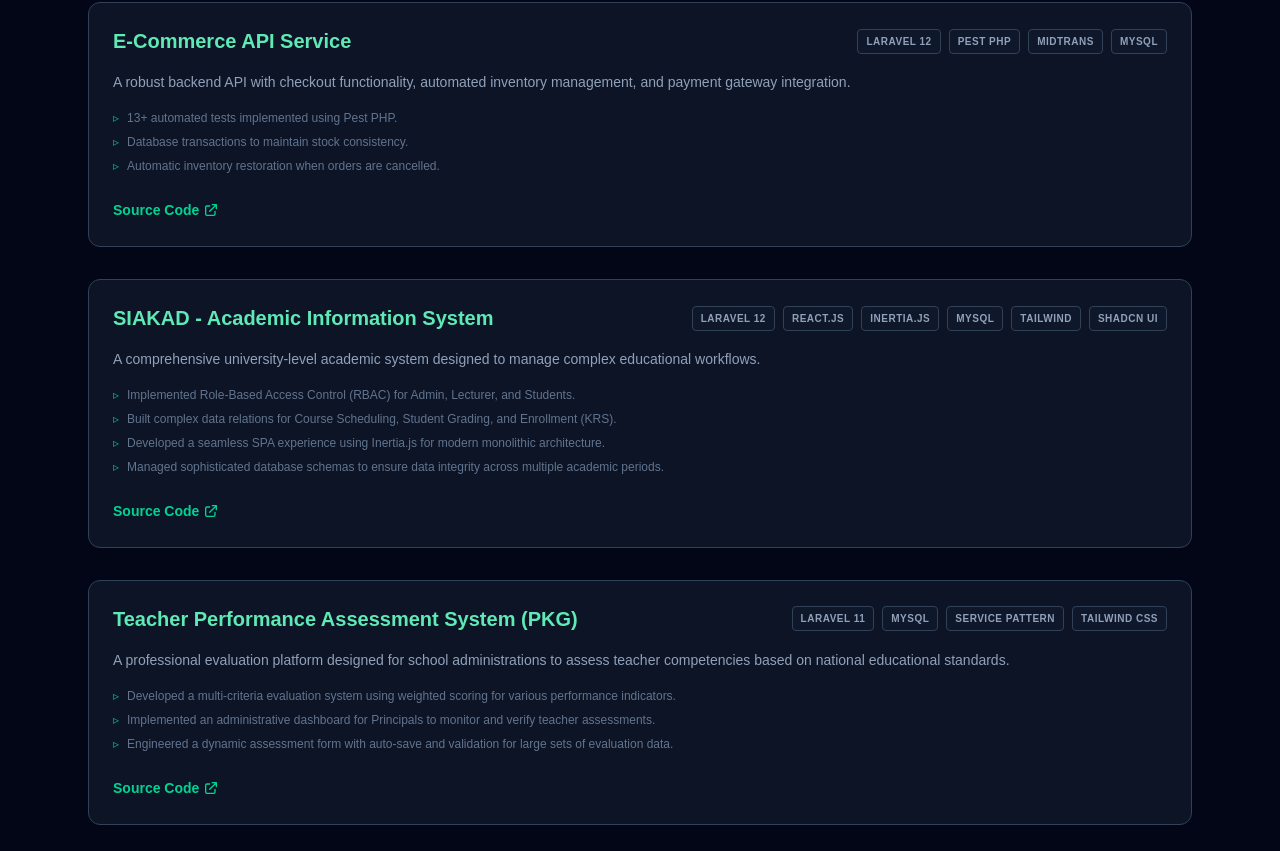
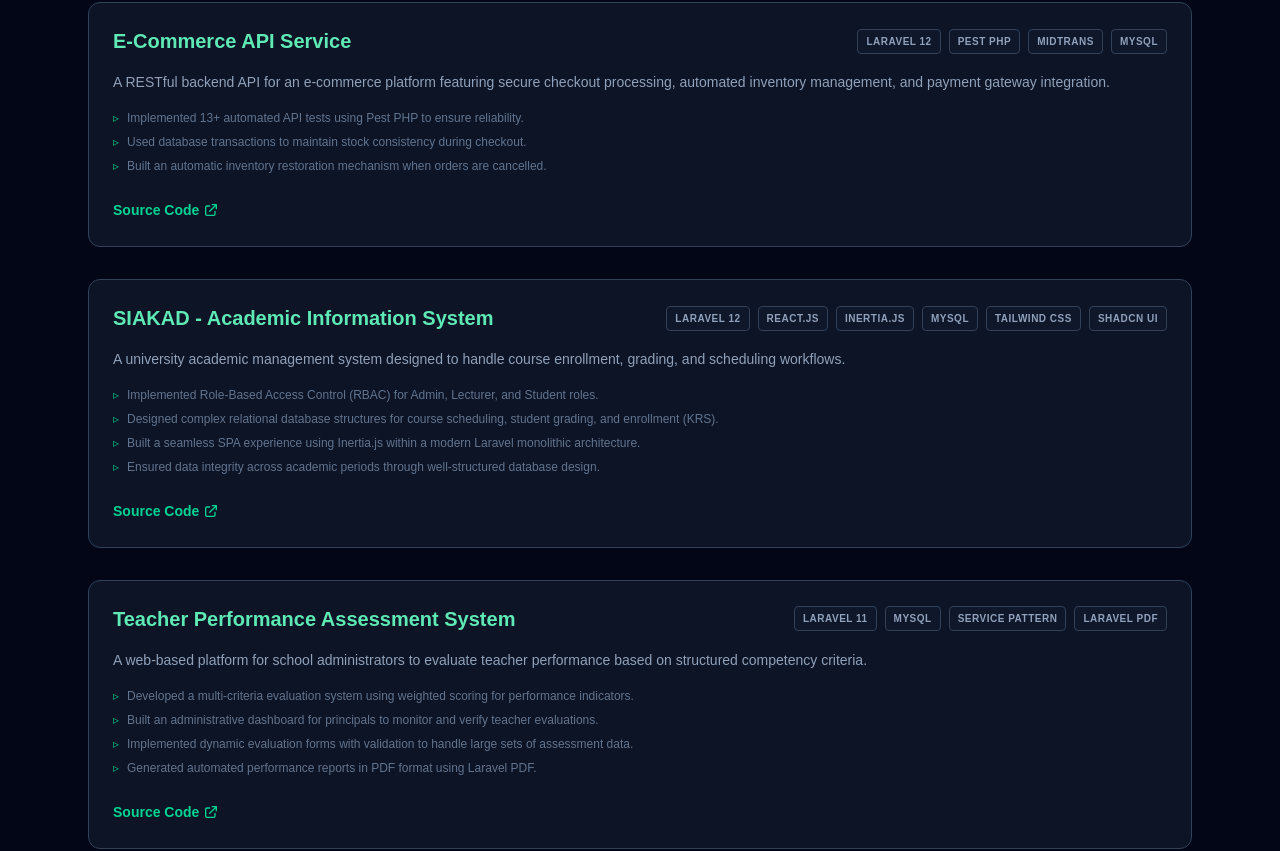
Before and after one commit to Luqman89/luqman-hakim-portofolio, a Next.js app: page / in a window 1280 px wide. Shown: the part 3647-4498 px from the top of the page. Built offline with nearby package versions, Linux system fonts and the light colour scheme.

Commit message:
refactor: improve project descriptions and update CV

```diff
--- a/app/components/Hero.tsx
+++ b/app/components/Hero.tsx
@@ -48,7 +48,7 @@ export default function Hero() {
               View Projects
             </button>
             <a
-              href="/CV_Luqman_Hakim_BackendEngineer.pdf"
+              href="/CV_Luqman_Hakim.pdf"
               target="_blank"
               rel="noopener noreferrer"
               download
--- a/app/components/Project.tsx
+++ b/app/components/Project.tsx
@@ -11,11 +11,11 @@ const projects: Project[] = [
     title: "E-Commerce API Service",
     tech: ["Laravel 12", "Pest PHP", "Midtrans", "MySQL"],
     description:
-      "A robust backend API with checkout functionality, automated inventory management, and payment gateway integration.",
+      "A RESTful backend API for an e-commerce platform featuring secure checkout processing, automated inventory management, and payment gateway integration.",
     highlights: [
-      "13+ automated tests implemented using Pest PHP.",
-      "Database transactions to maintain stock consistency.",
-      "Automatic inventory restoration when orders are cancelled.",
+      "Implemented 13+ automated API tests using Pest PHP to ensure reliability.",
+      "Used database transactions to maintain stock consistency during checkout.",
+      "Built an automatic inventory restoration mechanism when orders are cancelled.",
     ],
     link: "https://github.com/Luqman89/api-e-commers-learn",
   },
@@ -26,28 +26,29 @@ const projects: Project[] = [
       "React.js",
       "Inertia.js",
       "MySQL",
-      "Tailwind",
+      "Tailwind CSS",
       "Shadcn UI",
     ],
     description:
-      "A comprehensive university-level academic system designed to manage complex educational workflows.",
+      "A university academic management system designed to handle course enrollment, grading, and scheduling workflows.",
     highlights: [
-      "Implemented Role-Based Access Control (RBAC) for Admin, Lecturer, and Students.",
-      "Built complex data relations for Course Scheduling, Student Grading, and Enrollment (KRS).",
-      "Developed a seamless SPA experience using Inertia.js for modern monolithic architecture.",
-      "Managed sophisticated database schemas to ensure data integrity across multiple academic periods.",
+      "Implemented Role-Based Access Control (RBAC) for Admin, Lecturer, and Student roles.",
+      "Designed complex relational database structures for course scheduling, student grading, and enrollment (KRS).",
+      "Built a seamless SPA experience using Inertia.js within a modern Laravel monolithic architecture.",
+      "Ensured data integrity across academic periods through well-structured database design.",
     ],
     link: "https://github.com/Luqman89/siaku-online",
   },
   {
-    title: "Teacher Performance Assessment System (PKG)",
-    tech: ["Laravel 11", "MySQL", "Service Pattern", "Tailwind CSS"],
+    title: "Teacher Performance Assessment System",
+    tech: ["Laravel 11", "MySQL", "Service Pattern", "Laravel PDF"],
     description:
-      "A professional evaluation platform designed for school administrations to assess teacher competencies based on national educational standards.",
+      "A web-based platform for school administrators to evaluate teacher performance based on structured competency criteria.",
     highlights: [
-      "Developed a multi-criteria evaluation system using weighted scoring for various performance indicators.",
-      "Implemented an administrative dashboard for Principals to monitor and verify teacher assessments.",
-      "Engineered a dynamic assessment form with auto-save and validation for large sets of evaluation data.",
+      "Developed a multi-criteria evaluation system using weighted scoring for performance indicators.",
+      "Built an administrative dashboard for principals to monitor and verify teacher evaluations.",
+      "Implemented dynamic evaluation forms with validation to handle large sets of assessment data.",
+      "Generated automated performance reports in PDF format using Laravel PDF.",
     ],
     link: "https://github.com/Luqman89/RapOn-V1",
   },
```
Also changed, not shown: 2 other files (tests, documents, lock files or other folders).
